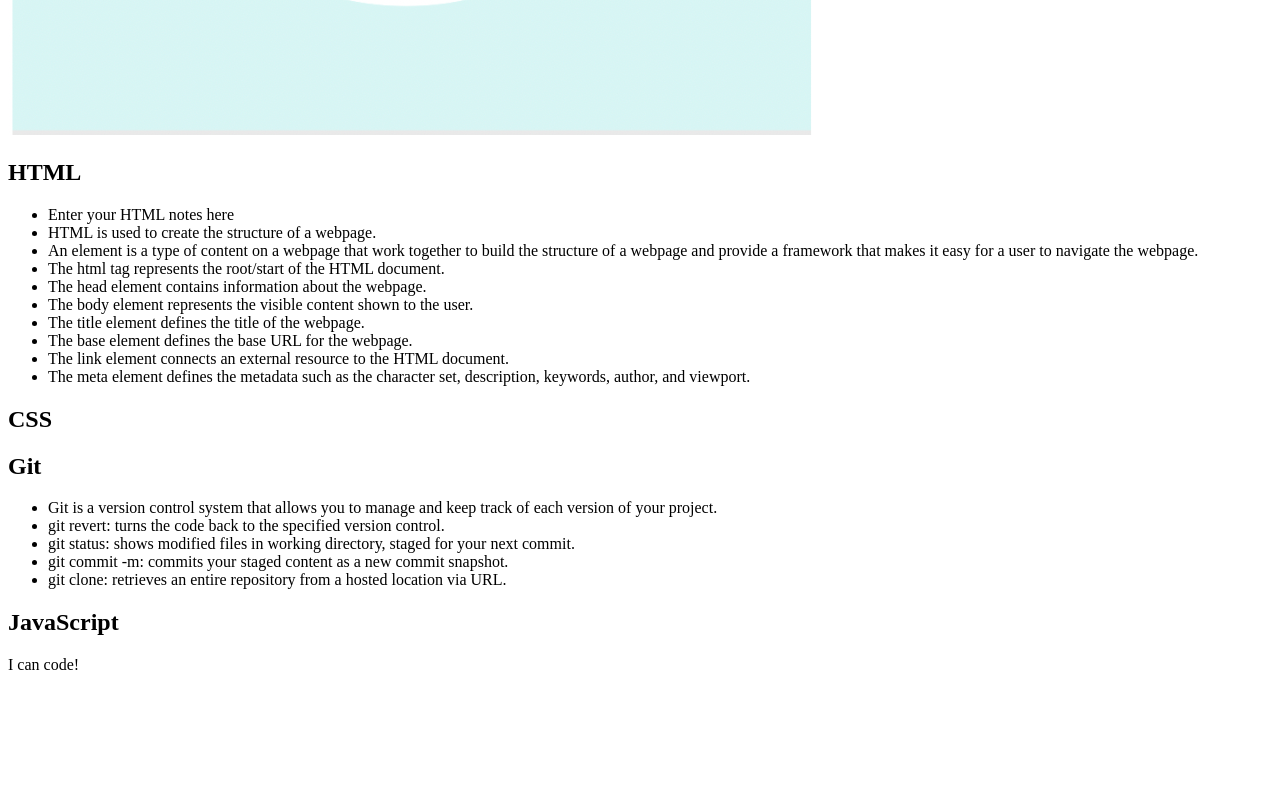
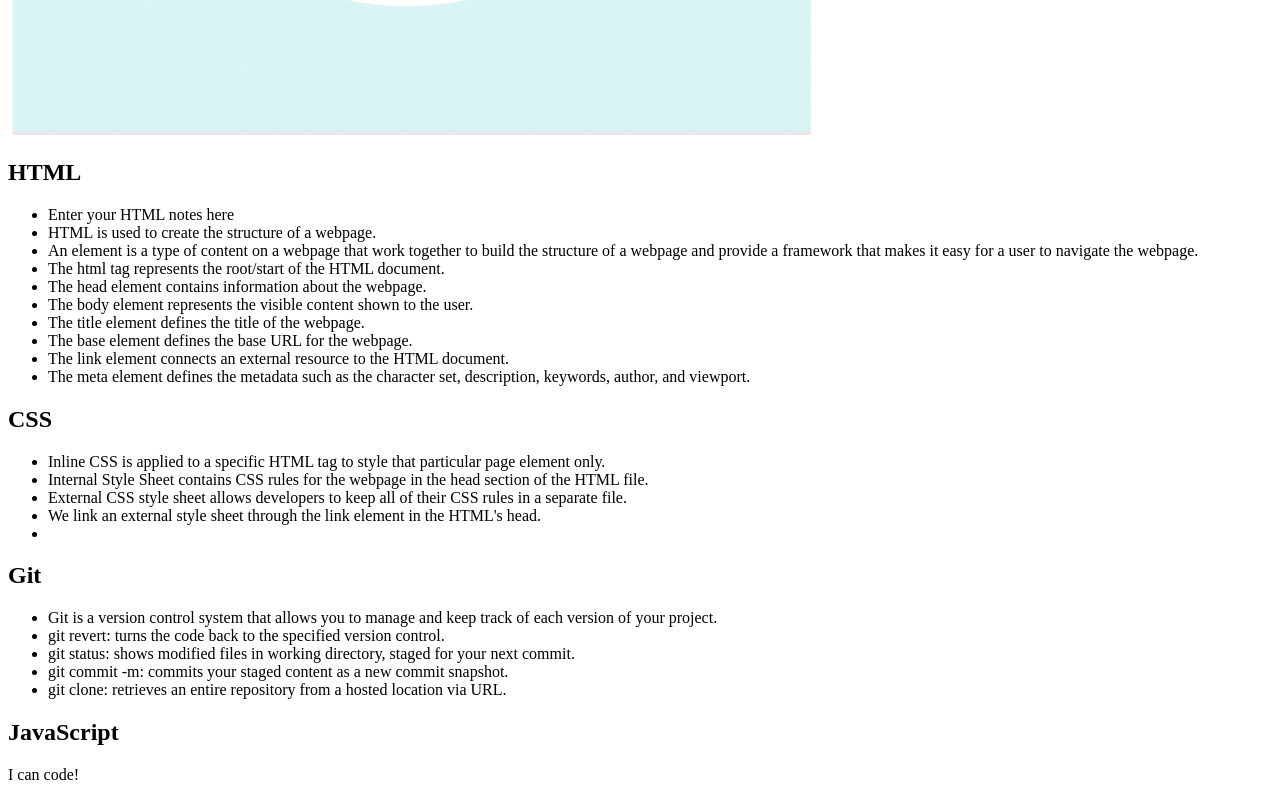
Before and after one commit to Croaky16/prework-study-guide, a plain HTML site: page index.html in a window 1280 px wide. Shown: the part 721-1521 px from the top of the page. Before the commit the page ends 1411 px from the top, so only its background shows below. Drawn offline with Linux system fonts and the light colour scheme.

Commit message:
assets/style.css

```diff
--- a/index.html
+++ b/index.html
@@ -29,6 +29,13 @@
       </section>
       <section class="card" id="css-section">
         <h2>CSS</h2>
+        <ul>
+          <li>Inline CSS is applied to a specific HTML tag to style that particular page element only.</li>
+          <li>Internal Style Sheet contains CSS rules for the webpage in the head section of the HTML file.</li>
+          <li>External CSS style sheet allows developers to keep all of their CSS rules in a separate file.</li>
+          <li>We link an external style sheet through the link element in the HTML's head.</li>
+          <li></li>
+        </ul>
       </section>
       <section class="card" id="git-section">
         <h2>Git</h2>
```
Also changed, not shown: assets/style.css (added).
